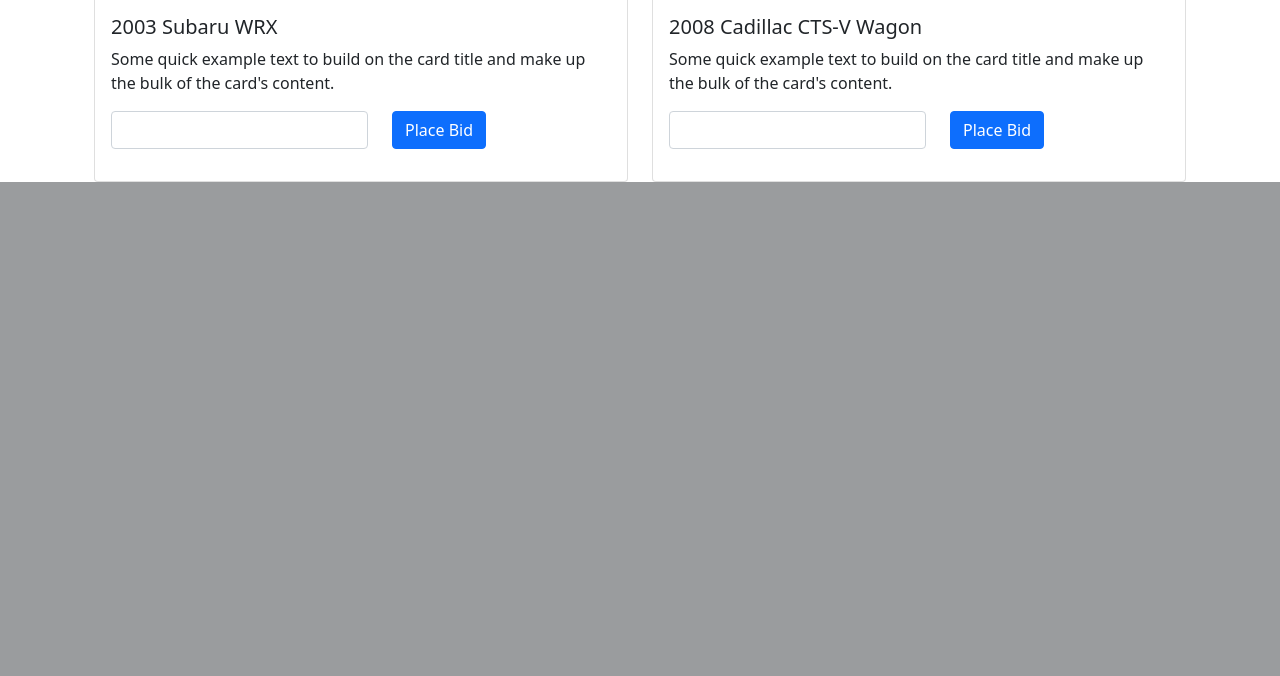
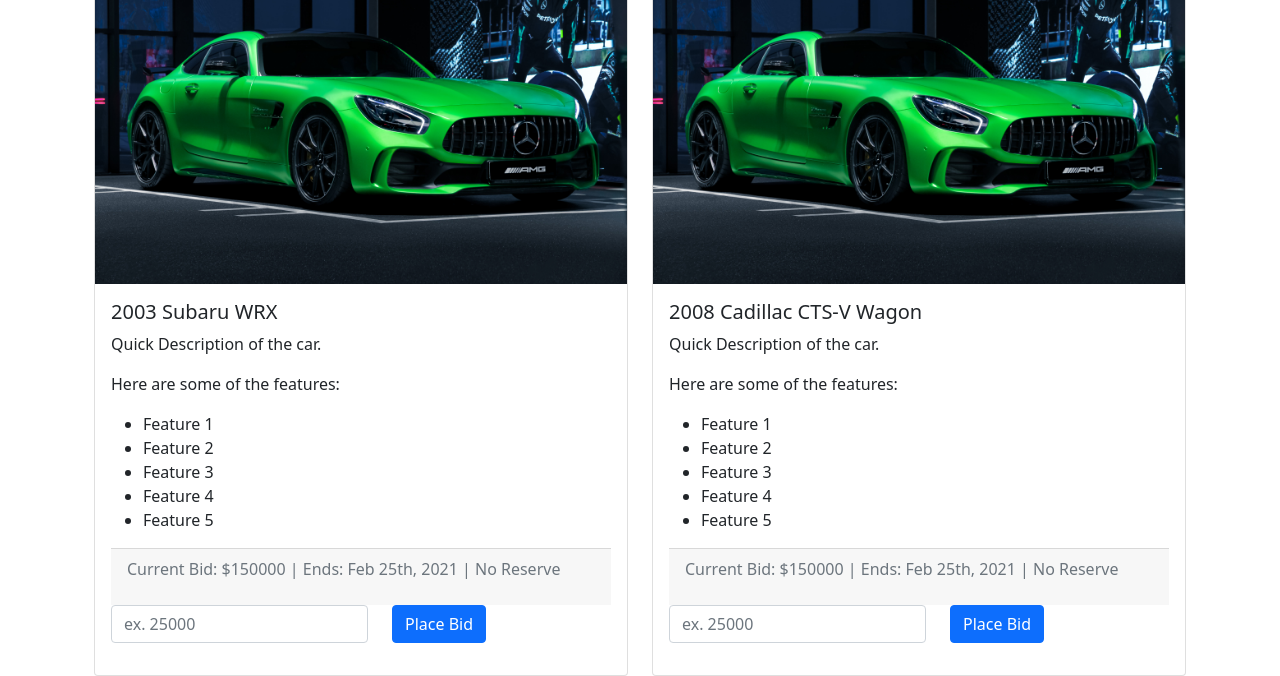
Before and after one commit to rorochaudhary/gotham-auctions, a Flask app: page / in a window 1280 px wide. Shown: the part 1719-2395 px from the top of the page. Before the commit the page ends 1901 px from the top, so only its background shows below. Run offline with Flask 2, Linux system fonts and the light colour scheme.

Commit message:
added more listings info

```diff
--- a/app.py
+++ b/app.py
@@ -1,6 +1,7 @@
 from flask import Flask, render_template
 import os
 from database import example_listings
+
 
 # Configuration
 app = Flask(__name__)
--- a/templates/main.j2
+++ b/templates/main.j2
@@ -6,16 +6,29 @@
         {% if item %}
         <div class="col">
             <div class="card">
-            <img src="..." class="card-img-top" alt="...">
+            <!-- will have to fill img src from Photos query-->
+            <img src=".\static\img\test_car_img.jpg" class="card-img-top" alt="...">
                 <div class="card-body">
                     <h5 class="card-title">{{item['year']}} {{item['make']}} {{item['model']}}</h5>
-                    <!-- features go into the p -->
-                    <p class="card-text">Some quick example text to build on the card title and make up the bulk of the card's content.</p>
+                    <!-- maybe a separate query to get FeaturesListings? and then build the list of featues from there? -->
+                    <p class="card-text">Quick Description of the car.</p>
+                    <p class="card-text">Here are some of the features:</p>
+                    <ul>
+                        <li>Feature 1</li>
+                        <li>Feature 2</li>
+                        <li>Feature 3</li>
+                        <li>Feature 4</li>
+                        <li>Feature 5</li>
+                    </ul>
+                    <!-- current bid info (high bid, expDate, reserve) -->
+                    <div class="card-footer">
+                        <p class="text-muted">Current Bid: $150000 | Ends: Feb 25th, 2021 | No Reserve</p>
+                    </div>
                     <!-- user can place a bid -->
                     <form class="row" action="#">
                         <div class="col-auto">
                             <!-- maybe change placeholder value to highest bid? -->
-                            <input type="number" class="form-control" name="place-bid" id="place-bid placeholder="ex. 25000">
+                            <input type="number" class="form-control" name="place-bid" id="place-bid" placeholder="ex. 25000">
                         </div>
                         <div class="col-auto">
                             <input type="submit" class="btn btn-primary mb-3" value="Place Bid"></input>
```
Also changed, not shown: static/img/test_car_img.jpg (added).
